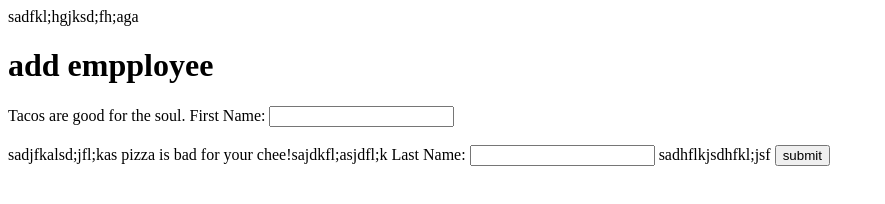
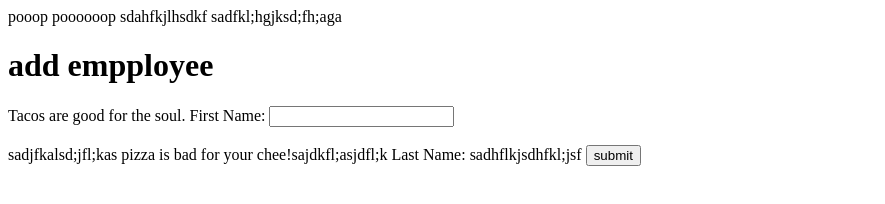
Before and after one commit to tannerheaps01/2fa-test, a plain HTML site: page index.html in a window 1280 px wide. Shown: the whole page, without its empty margins (0-885 px from the left). Drawn offline with Linux system fonts and the light colour scheme.

Commit message:
Update index.html

```diff
--- a/index.html
+++ b/index.html
@@ -2,16 +2,20 @@
 <!DOCTYPE html>
 <html lang="en">
 <head>
-	<meta charset="UTF-8">
+			<meta charset="UTF-8">
 	<title>Document</title>
+
+	pooop
+	poooooop
 </head>
-<body>sadfkl;hgjksd;fh;aga
+	sdahfkjlhsdkf
+<body	>sadfkl;hgjksd;fh;aga
 	<h1>add empployee</h1>
 	<form action="http:localhost:8080/employees" method= "post">
 		Tacos are good for the soul.
 		First Name: <input type="text" id="firstName" name='firstName'/><BR><BR>sadjfkalsd;jfl;kas
 		pizza is bad for your chee!sajdkfl;asjdfl;k
-		Last Name: <input type="text" id="lastName" name="lastName"/>
+		Last Name: <inp	ut type="text" id="lastName" name="lastName"/>
 		sadhflkjsdhfkl;jsf
 		<input type ='submit' value='submit'/><BR><BR>
 	</form>
```
